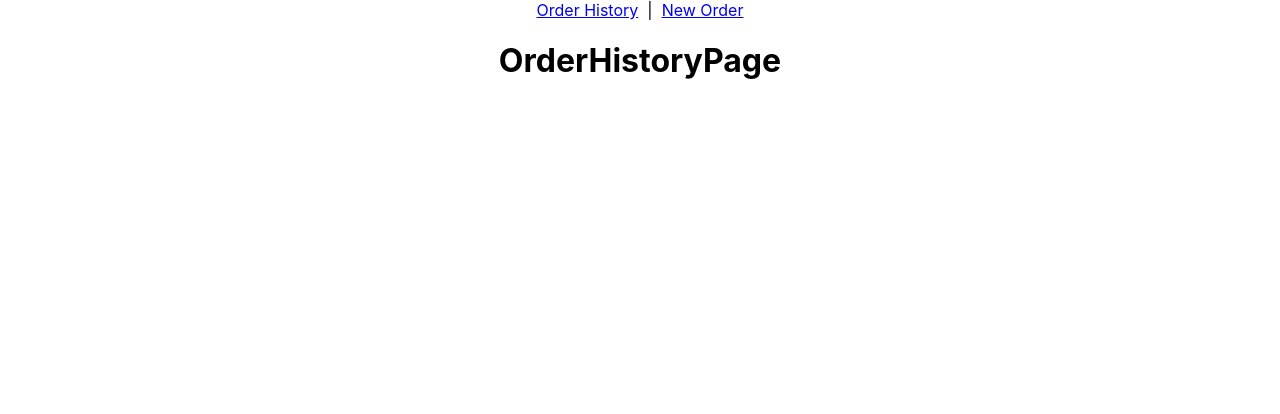
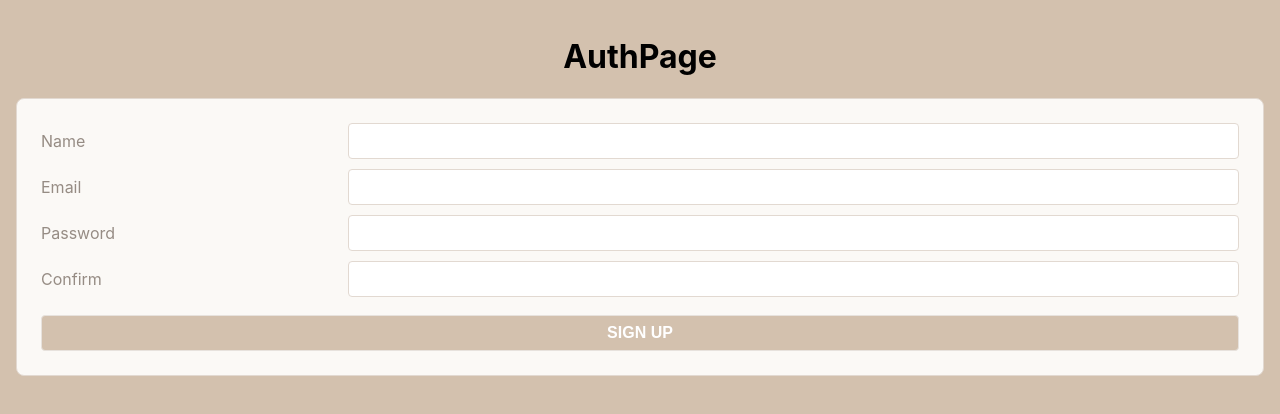
Before and after one commit to LordSnoosh/mern-infrastructure, a React (Create React App) app: page /orders in a window 1280 px wide. Shown: the top 414 px of the page. Built offline with nearby package versions, Linux system fonts and the light colour scheme.

Commit message:
Finish part 3

```diff
--- /dev/null
+++ b/src/components/SignUpForm/SignUpForm.jsx
@@ -0,0 +1,45 @@
+import { Component } from 'react';
+
+export default class SignUpForm extends Component {
+  state = {
+    name: '',
+    email: '',
+    password: '',
+    confirm: '',
+    error: ''
+  };
+
+  handleChange = (evt) => {
+    this.setState({
+      [evt.target.name]: evt.target.value,
+      error: ''
+    });
+  };
+
+  handleSubmit = (evt) => {
+    evt.preventDefault();
+    alert(JSON.stringify(this.state));
+  };
+
+  render() {
+    const disable = this.state.password !== this.state.confirm;
+    return (
+      <div>
+        <div className="form-container">
+          <form autoComplete="off" onSubmit={this.handleSubmit}>
+            <label>Name</label>
+            <input type="text" name="name" value={this.state.name} onChange={this.handleChange} required />
+            <label>Email</label>
+            <input type="email" name="email" value={this.state.email} onChange={this.handleChange} required />
+            <label>Password</label>
+            <input type="password" name="password" value={this.state.password} onChange={this.handleChange} required />
+            <label>Confirm</label>
+            <input type="password" name="confirm" value={this.state.confirm} onChange={this.handleChange} required />
+            <button type="submit" disabled={disable}>SIGN UP</button>
+          </form>
+        </div>
+        <p className="error-message">&nbsp;{this.state.error}</p>
+      </div>
+    );
+  }
+}
--- a/src/index.css
+++ b/src/index.css
@@ -11,3 +11,157 @@
   font-family: source-code-pro, Menlo, Monaco, Consolas, 'Courier New',
     monospace;
 }
+
+/* CSS Custom Properties */
+:root {
+  --white: #FFFFFF;
+  --tan-1: #FBF9F6;
+  --tan-2: #E7E2DD;
+  --tan-3: #E2D9D1;
+  --tan-4: #D3C1AE;
+  --orange: #F67F00;
+  --text-light: #968c84;
+  --text-dark: #615954;
+}
+
+*, *:before, *:after {
+  box-sizing: border-box;
+}
+
+body {
+  margin: 0;
+  font-family: -apple-system, BlinkMacSystemFont, 'Segoe UI', 'Roboto', 'Oxygen',
+  'Ubuntu', 'Cantarell', 'Fira Sans', 'Droid Sans', 'Helvetica Neue',
+  sans-serif;
+  -webkit-font-smoothing: antialiased;
+  -moz-osx-font-smoothing: grayscale;
+  background-color: var(--tan-4);
+  padding: 2vmin;
+  height: 100vh;
+}
+
+code {
+  font-family: source-code-pro, Menlo, Monaco, Consolas, 'Courier New',
+    monospace;
+}
+
+#root {
+  height: 100%;
+}
+
+.align-ctr {
+  text-align: center;
+}
+
+.align-rt {
+  text-align: right;
+}
+
+.smaller {
+  font-size: smaller;
+}
+
+.flex-ctr-ctr {
+  display: flex;
+  justify-content: center;
+  align-items: center;
+}
+
+.flex-col {
+  flex-direction: column;
+}
+
+.flex-j-end {
+  justify-content: flex-end;
+}
+
+.scroll-y {
+  overflow-y: scroll;
+}
+
+.section-heading {
+  display: flex;
+  justify-content: space-around;
+  align-items: center;
+  background-color: var(--tan-1);
+  color: var(--text-dark);
+  border: .1vmin solid var(--tan-3);
+  border-radius: 1vmin;
+  padding: .6vmin;
+  text-align: center;
+  font-size: 2vmin;
+}
+
+.form-container {
+  padding: 3vmin;
+  background-color: var(--tan-1);
+  border: .1vmin solid var(--tan-3);
+  border-radius: 1vmin;
+}
+
+p.error-message {
+  color: var(--orange);
+  text-align: center;
+}
+
+form {
+  display: grid;
+  grid-template-columns: 1fr 3fr;
+  gap: 1.25vmin;
+  color: var(--text-light);
+}
+
+label {
+  font-size: 2vmin;
+  display: flex;
+  align-items: center;
+}
+
+input {
+  padding: 1vmin;
+  font-size: 2vmin;
+  border: .1vmin solid var(--tan-3);
+  border-radius: .5vmin;
+  color: var(--text-dark);
+  background-image: none !important; /* prevent lastpass */
+  outline: none;
+}
+
+input:focus {
+  border-color: var(--orange);
+}
+
+button, a.button {
+  margin: 1vmin;
+  padding: 1vmin;
+  color: var(--white);
+  background-color: var(--orange);
+  font-size: 2vmin;
+  font-weight: bold;
+  text-decoration: none;
+  text-align: center;
+  border: .1vmin solid var(--tan-2);
+  border-radius: .5vmin;
+  outline: none;
+  cursor: pointer;
+}
+
+button.btn-sm {
+  font-size: 1.5vmin;
+  padding: .6vmin .8vmin;
+}
+
+button.btn-xs {
+  font-size: 1vmin;
+  padding: .4vmin .5vmin;
+}
+
+button:disabled, form:invalid button[type="submit"] {
+  cursor: not-allowed;
+  background-color: var(--tan-4);
+}
+
+button[type="submit"] {
+  grid-column: span 2;
+  margin: 1vmin 0 0;
+}
--- a/src/pages/App/App.jsx
+++ b/src/pages/App/App.jsx
@@ -7,7 +7,7 @@
 import './App.css';
 
 export default function App() {
-  const [user, setUser] = useState({});
+  const [user, setUser] = useState(null);
 
   return (
     <main className="App">
--- a/src/pages/AuthPage/AuthPage.jsx
+++ b/src/pages/AuthPage/AuthPage.jsx
@@ -1,3 +1,10 @@
+import SignUpForm from '../../components/SignUpForm/SignUpForm';
+
 export default function AuthPage() {
-  return <h1>AuthPage</h1>
+  return (
+    <main>
+      <h1>AuthPage</h1>
+      <SignUpForm />
+    </main>
+  );
 }
```
Also changed, not shown: src/utilities/users-api.js (added), src/utilities/users-service.js (added).
